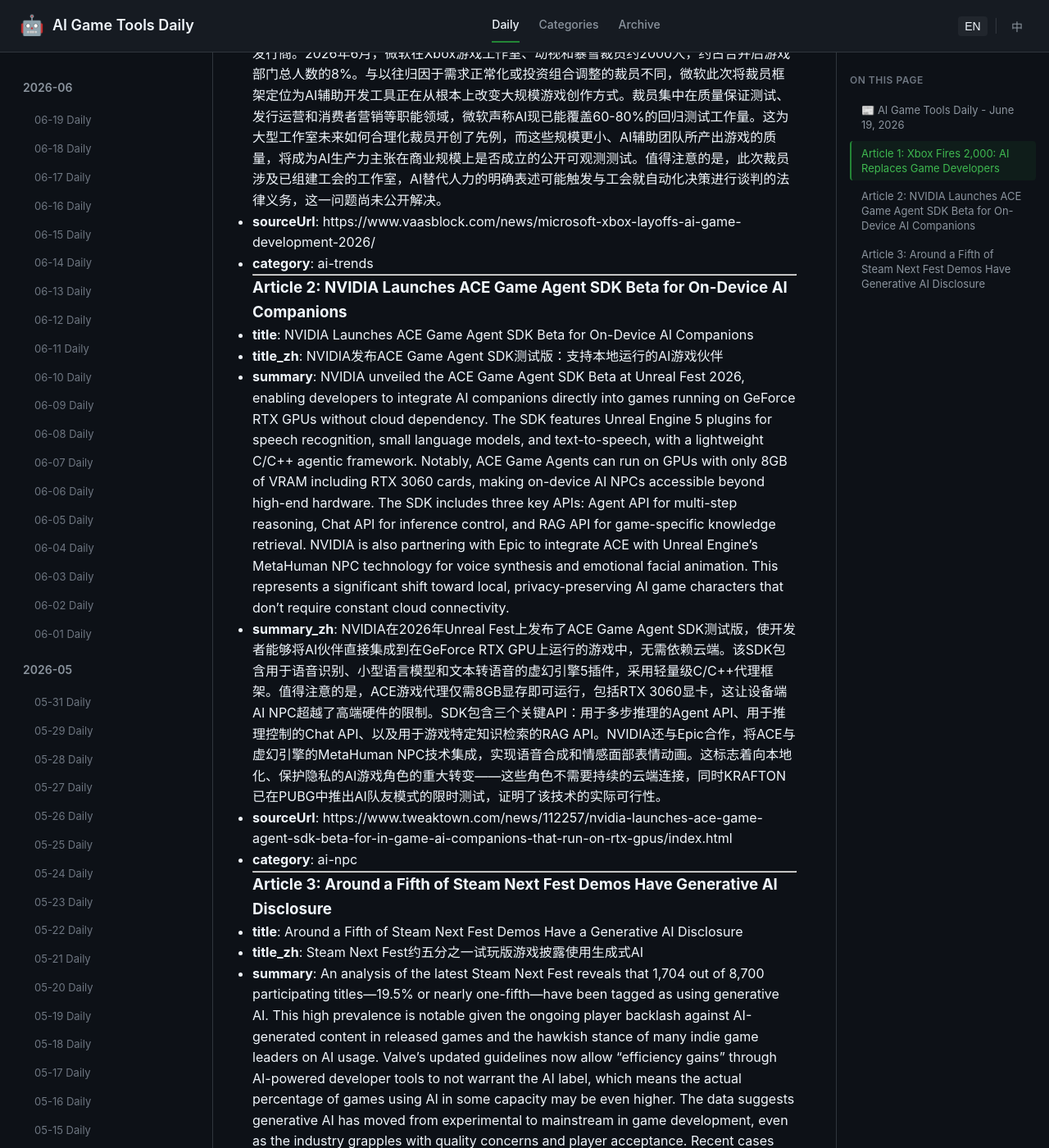
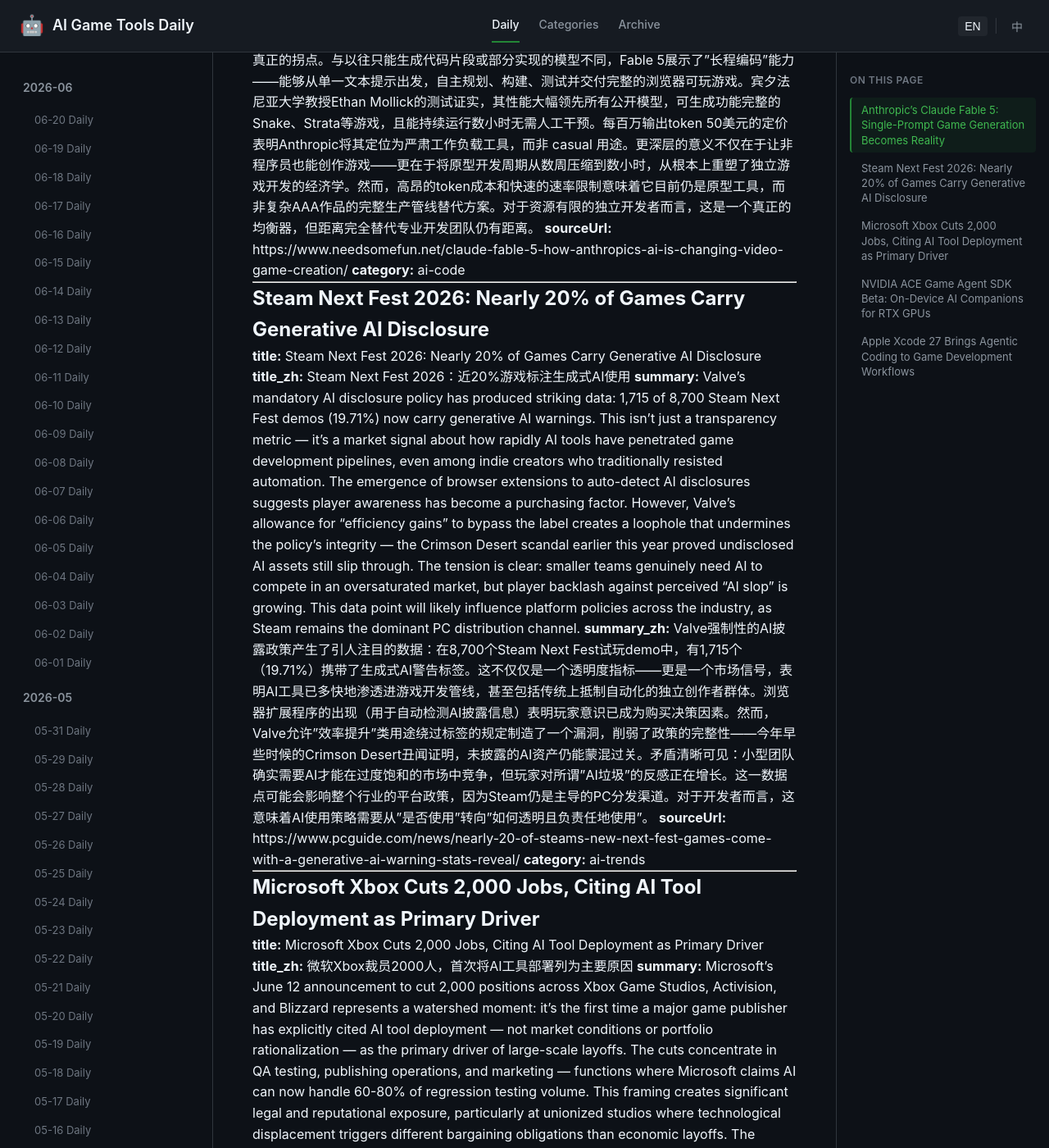
Before and after one commit to sionsychen/ai-game-tools-daily, a Jekyll site: the page built from index.html, in a window 1280 px wide and 1400 px high, scrolled down 638 px. Shown: the whole window at 82% size. Built offline with Jekyll 4.4.1, drawn with Linux system fonts in a browser that asks for light colours; some of the changed text lies outside the part shown.

Commit message:
Publish daily: 2026-06-20

```diff
--- a/_data/used_urls.json
+++ b/_data/used_urls.json
@@ -1 +1,20 @@
-{"2026-06-18":["https://www.pcguide.com/news/nearly-20-of-steams-new-next-fest-games-come-with-a-generative-ai-warning-stats-reveal/","https://www.theshortcut.com/p/anthropic-releases-claude-fable-5-an-ai-model-that-can-build-playable-video-games-from-a-single-prompt","https://www.pocketgamer.biz/apple-unveils-ai-frameworks-and-agentic-coding-tools-in-xcode-27/","https://gameinformer.com/sgf-2026/2026/06/08/crazy-taxi-world-tour-producer-clarifies-ai-use"],"2026-06-19":["https://www.vaasblock.com/news/microsoft-xbox-layoffs-ai-game-development-2026/","https://www.tweaktown.com/news/112257/nvidia-launches-ace-game-agent-sdk-beta-for-in-game-ai-companions-that-run-on-rtx-gpus/index.html","https://www.engadget.com/2195840/around-a-fifth-of-steam-next-fest-demos-have-a-generative-ai-disclosure/"]}
+{
+  "2026-06-18": [
+    "https://www.pcguide.com/news/nearly-20-of-steams-new-next-fest-games-come-with-a-generative-ai-warning-stats-reveal/",
+    "https://www.theshortcut.com/p/anthropic-releases-claude-fable-5-an-ai-model-that-can-build-playable-video-games-from-a-single-prompt",
+    "https://www.pocketgamer.biz/apple-unveils-ai-frameworks-and-agentic-coding-tools-in-xcode-27/",
+    "https://gameinformer.com/sgf-2026/2026/06/08/crazy-taxi-world-tour-producer-clarifies-ai-use"
+  ],
+  "2026-06-19": [
+    "https://www.vaasblock.com/news/microsoft-xbox-layoffs-ai-game-development-2026/",
+    "https://www.tweaktown.com/news/112257/nvidia-launches-ace-game-agent-sdk-beta-for-in-game-ai-companions-that-run-on-rtx-gpus/index.html",
+    "https://www.engadget.com/2195840/around-a-fifth-of-steam-next-fest-demos-have-a-generative-ai-disclosure/"
+  ],
+  "2026-06-20": [
+    "https://www.needsomefun.net/claude-fable-5-how-anthropics-ai-is-changing-video-game-creation/",
+    "https://www.pcguide.com/news/nearly-20-of-steams-new-next-fest-games-come-with-a-generative-ai-warning-stats-reveal/",
+    "https://www.vaasblock.com/news/microsoft-xbox-layoffs-ai-game-development-2026/",
+    "https://www.tweaktown.com/news/112257/nvidia-launches-ace-game-agent-sdk-beta-for-in-game-ai-companions-that-run-on-rtx-gpus/index.html",
+    "https://www.pocketgamer.biz/apple-unveils-ai-frameworks-and-agentic-coding-tools-in-xcode-27/"
+  ]
+}
--- /dev/null
+++ b/_posts/2026-06-20-daily.md
@@ -0,0 +1,59 @@
+---
+layout: post
+title: "AI Game Tools Daily - June 20, 2026"
+date: 2026-06-20 03:00:00 +0000
+categories: daily
+---
+
+## Anthropic's Claude Fable 5: Single-Prompt Game Generation Becomes Reality
+
+**title:** Anthropic's Claude Fable 5: Single-Prompt Game Generation Becomes Reality
+**title_zh:** Anthropic发布Claude Fable 5：一句话生成可玩游戏成为现实
+**summary:** Anthropic's release of Claude Fable 5 marks a genuine inflection point for AI-assisted game creation. Unlike previous models that produced code snippets or partial implementations, Fable 5 demonstrates "long-horizon coding" — the ability to plan, build, test, and deliver complete browser-playable games from a single text prompt. UPenn professor Ethan Mollick's tests confirm it outperforms all public models by considerable margins, generating functional games like Snake and Strata that run for hours without human intervention. At $50/million output tokens, Anthropic is clearly positioning this for serious workloads, not casual use. The deeper significance isn't just democratization for non-programmers — it's the compression of prototyping timelines from weeks to hours, which fundamentally reshapes the economics of indie game development. However, high token costs and rapid rate-limit burnout mean this remains a prototyping tool rather than a production pipeline replacement for complex AAA titles.
+**summary_zh:** Anthropic于6月9日发布的Claude Fable 5标志着AI辅助游戏创作进入了一个真正的拐点。与以往只能生成代码片段或部分实现的模型不同，Fable 5展示了"长程编码"能力——能够从单一文本提示出发，自主规划、构建、测试并交付完整的浏览器可玩游戏。宾夕法尼亚大学教授Ethan Mollick的测试证实，其性能大幅领先所有公开模型，可生成功能完整的Snake、Strata等游戏，且能持续运行数小时无需人工干预。每百万输出token 50美元的定价表明Anthropic将其定位为严肃工作负载工具，而非 casual 用途。更深层的意义不仅在于让非程序员也能创作游戏——更在于将原型开发周期从数周压缩到数小时，从根本上重塑了独立游戏开发的经济学。然而，高昂的token成本和快速的速率限制意味着它目前仍是原型工具，而非复杂AAA作品的完整生产管线替代方案。对于资源有限的独立开发者而言，这是一个真正的均衡器，但距离完全替代专业开发团队仍有距离。
+**sourceUrl:** https://www.needsomefun.net/claude-fable-5-how-anthropics-ai-is-changing-video-game-creation/
+**category:** ai-code
+
+---
+
+## Steam Next Fest 2026: Nearly 20% of Games Carry Generative AI Disclosure
+
+**title:** Steam Next Fest 2026: Nearly 20% of Games Carry Generative AI Disclosure
+**title_zh:** Steam Next Fest 2026：近20%游戏标注生成式AI使用
+**summary:** Valve's mandatory AI disclosure policy has produced striking data: 1,715 of 8,700 Steam Next Fest demos (19.71%) now carry generative AI warnings. This isn't just a transparency metric — it's a market signal about how rapidly AI tools have penetrated game development pipelines, even among indie creators who traditionally resisted automation. The emergence of browser extensions to auto-detect AI disclosures suggests player awareness has become a purchasing factor. However, Valve's allowance for "efficiency gains" to bypass the label creates a loophole that undermines the policy's integrity — the Crimson Desert scandal earlier this year proved undisclosed AI assets still slip through. The tension is clear: smaller teams genuinely need AI to compete in an oversaturated market, but player backlash against perceived "AI slop" is growing. This data point will likely influence platform policies across the industry, as Steam remains the dominant PC distribution channel.
+**summary_zh:** Valve强制性的AI披露政策产生了引人注目的数据：在8,700个Steam Next Fest试玩demo中，有1,715个（19.71%）携带了生成式AI警告标签。这不仅仅是一个透明度指标——更是一个市场信号，表明AI工具已多快地渗透进游戏开发管线，甚至包括传统上抵制自动化的独立创作者群体。浏览器扩展程序的出现（用于自动检测AI披露信息）表明玩家意识已成为购买决策因素。然而，Valve允许"效率提升"类用途绕过标签的规定制造了一个漏洞，削弱了政策的完整性——今年早些时候的Crimson Desert丑闻证明，未披露的AI资产仍能蒙混过关。矛盾清晰可见：小型团队确实需要AI才能在过度饱和的市场中竞争，但玩家对所谓"AI垃圾"的反感正在增长。这一数据点可能会影响整个行业的平台政策，因为Steam仍是主导的PC分发渠道。对于开发者而言，这意味着AI使用策略需要从"是否使用"转向"如何透明且负责任地使用"。
+**sourceUrl:** https://www.pcguide.com/news/nearly-20-of-steams-new-next-fest-games-come-with-a-generative-ai-warning-stats-reveal/
+**category:** ai-trends
+
+---
+
+## Microsoft Xbox Cuts 2,000 Jobs, Citing AI Tool Deployment as Primary Driver
+
+**title:** Microsoft Xbox Cuts 2,000 Jobs, Citing AI Tool Deployment as Primary Driver
+**title_zh:** 微软Xbox裁员2000人，首次将AI工具部署列为主要原因
+**summary:** Microsoft's June 12 announcement to cut 2,000 positions across Xbox Game Studios, Activision, and Blizzard represents a watershed moment: it's the first time a major game publisher has explicitly cited AI tool deployment — not market conditions or portfolio rationalization — as the primary driver of large-scale layoffs. The cuts concentrate in QA testing, publishing operations, and marketing — functions where Microsoft claims AI can now handle 60-80% of regression testing volume. This framing creates significant legal and reputational exposure, particularly at unionized studios where technological displacement triggers different bargaining obligations than economic layoffs. The deeper stakes extend beyond gaming: Xbox becomes the public test of whether AI productivity claims hold at creative quality levels competitive commercial development demands. If AI-assisted smaller teams ship equivalent-quality games, it validates Microsoft's $190 billion capex thesis. If quality degrades visibly, it becomes the most prominent counter-evidence to date against enterprise AI productivity promises. The outcome will be observable in review scores, patch volumes, and Game Pass retention over 2027-2028.
+**summary_zh:** 微软6月12日宣布在Xbox Game Studios、Activision和Blizzard裁员2000人，这是一个分水岭时刻：这是首次有大型游戏发行商明确将AI工具部署——而非市场状况或产品组合调整——列为大规模裁员的主要原因。裁员集中在QA测试、发行运营和营销等职能，微软声称AI现已能处理60-80%的回归测试量。这种表述创造了重大的法律和声誉风险，特别是在已工会化的工作室，因为技术替代触发的谈判义务与经济裁员不同。更深层的赌注超越了游戏行业：Xbox成为AI生产力主张是否在创意质量层面经得起竞争商业开发要求的公开测试。如果AI辅助的较小团队能交付同等质量的游戏，将验证微软1900亿美元资本支出论点；如果质量明显下降，则成为迄今为止最有力的反证。结果将在2027-2028年间通过评分、补丁量和Game Pass留存率 observable。对于整个行业而言，这次裁员设定了一个先例，后续所有引用AI替代的裁员都将以此为衡量标准。
+**sourceUrl:** https://www.vaasblock.com/news/microsoft-xbox-layoffs-ai-game-development-2026/
+**category:** ai-trends
+
+---
+
+## NVIDIA ACE Game Agent SDK Beta: On-Device AI Companions for RTX GPUs
+
+**title:** NVIDIA ACE Game Agent SDK Beta: On-Device AI Companions for RTX GPUs
+**title_zh:** NVIDIA发布ACE Game Agent SDK Beta：RTX显卡本地运行AI游戏伙伴
+**summary:** NVIDIA's ACE Game Agent SDK Beta, unveiled at Unreal Fest 2026, addresses a critical infrastructure gap in AI-powered NPCs: cloud dependency. By enabling AI companions to run locally on GeForce RTX GPUs with as little as 8GB VRAM (RTX 3060-level), NVIDIA removes latency, privacy concerns, and ongoing server costs that have hindered adoption of AI NPCs in commercial games. The SDK includes UE5 plugins for speech recognition, small language models, and text-to-speech, plus a ready-to-use Qwen 3.5 4B model for decision-making. KRAFTON's PUBG Ally mode and Creative Assembly's Total War: PHARAOH AI advisor demonstrate real-world deployment. The technical architecture — Agent API for multi-step reasoning, Chat API for inference control, and RAG API for game-specific knowledge — provides developers granular control without requiring deep ML expertise. This matters because it shifts AI NPCs from experimental tech demos to viable production features, particularly for multiplayer games where cloud AI costs scale with concurrent players.
+**summary_zh:** NVIDIA在Unreal Fest 2026上发布的ACE Game Agent SDK Beta解决了AI驱动NPC的一个关键基础设施瓶颈：云端依赖。通过让AI伙伴在仅配备8GB显存的GeForce RTX GPU（如RTX 3060级别）上本地运行，NVIDIA消除了延迟、隐私顾虑和持续服务器成本，这些因素此前一直阻碍AI NPC在商业游戏中的采用。SDK包含UE5插件，支持语音识别、小型语言模型和文本转语音，并内置了现成的Qwen 3.5 4B模型用于决策。KRAFTON的PUBG Ally模式和Creative Assembly的《全面战争：法老》AI顾问展示了真实世界部署。技术架构——用于多步推理的Agent API、用于推理控制的Chat API、以及用于游戏特定知识的RAG API——为开发者提供了精细控制，无需深厚的机器学习专业知识。这很重要，因为它将AI NPC从实验性技术演示转变为可行的生产功能，特别是对于 concurrent 玩家数量决定云端AI成本的多人游戏。与Epic合作将ACE引入Unreal Engine的MetaHuman NPC技术，进一步降低了高质量AI角色的准入门槛。
+**sourceUrl:** https://www.tweaktown.com/news/112257/nvidia-launches-ace-game-agent-sdk-beta-for-in-game-ai-companions-that-run-on-rtx-gpus/index.html
+**category:** ai-npc
+
+---
+
+## Apple Xcode 27 Brings Agentic Coding to Game Development Workflows
+
+**title:** Apple Xcode 27 Brings Agentic Coding to Game Development Workflows
+**title_zh:** 苹果Xcode 27将智能体编码引入游戏开发工作流
+**summary:** Apple's WWDC26 announcement of Xcode 27 with agentic coding capabilities represents a strategic move to capture game developers who've historically favored PC-centric toolchains. By integrating AI coding agents from Anthropic, Google, and OpenAI directly into the IDE — supporting interactive planning, multi-turn conversations, and automated testing — Apple is reducing friction for developers building across iOS, macOS, and visionOS. The new Core AI framework enabling on-device LLM execution is particularly relevant for mobile game developers concerned about latency and privacy. For game studios, the Managed Background Assets and Game Porting Toolkit 4 updates signal Apple's continued investment in cross-platform game migration. However, the real competitive play is the Foundation Models API's unified Swift interface supporting multiple AI providers — Apple is positioning itself as the neutral platform for AI-integrated development, rather than forcing developers into a single ecosystem. Whether this shifts significant game development market share from Windows/Unity/Unreal remains to be seen, but it removes a major friction point for studios already serving Apple's platforms.
+**summary_zh:** 苹果在WWDC26上宣布的Xcode 27及其智能体编码能力，代表了其捕获历史上偏爱PC中心工具链的游戏开发者的战略举措。通过将Anthropic、Google和OpenAI的AI编码智能体直接集成到IDE中——支持交互式规划、多轮对话和自动化测试——苹果正在减少为iOS、macOS和visionOS构建应用的开发者的摩擦。新的Core AI框架支持设备端LLM执行，这对关注延迟和隐私的移动游戏开发者尤为重要。对于游戏工作室而言，Managed Background Assets和Game Porting Toolkit 4的更新表明苹果持续投资跨平台游戏迁移。然而，真正的竞争筹码是Foundation Models API的统一Swift接口支持多个AI提供商——苹果正将自己定位为AI集成开发的中立平台，而非强迫开发者进入单一生态系统。这是否会将大量游戏开发市场份额从Windows/Unity/Unreal转移过来仍有待观察，但它确实消除了已服务苹果平台的工作室的一个主要摩擦点。随着苹果生态系统的游戏收入持续增长，Xcode 27可能成为吸引跨平台开发者的关键工具。
+**sourceUrl:** https://www.pocketgamer.biz/apple-unveils-ai-frameworks-and-agentic-coding-tools-in-xcode-27/
+**category:** ai-tools
```
